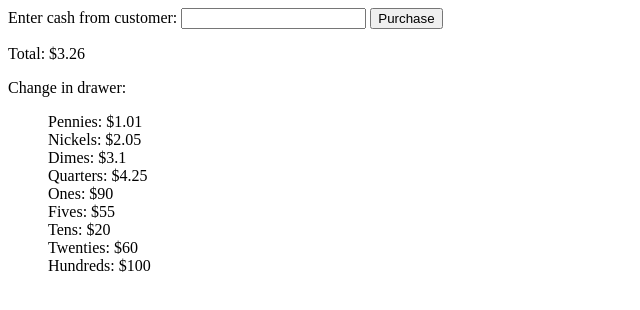
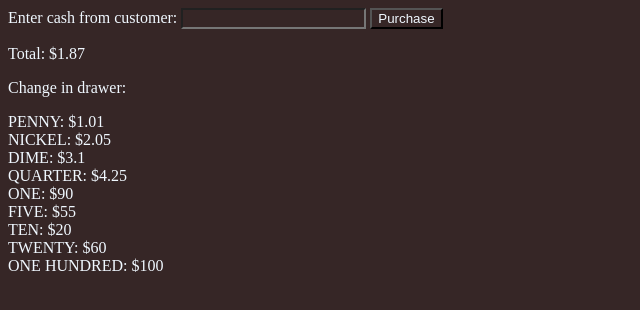
Before and after one commit to Jerimonski/JSproject4, a plain HTML site: page index.html in a window 1280 px wide. Shown: the whole page, without its empty margins (0-640 px from the left). Drawn offline with Linux system fonts and the light colour scheme.

Commit message:
Formacion de la estructura principal del algoritmo

```diff
--- a/index.html
+++ b/index.html
@@ -18,22 +18,11 @@
             </ul>
         </div>
         <label class="label-input" for="text-input">Enter cash from customer:</label>
-        <input class="text-input" id="text-input" type="text">
+        <input class="text-input" id="value-input" type="text">
         <button class="btn" id="purchase-btn">Purchase</button>
-        <div class="cash_register">
-            <p>Total: $3.26</p>
-            <p id="cashMoney">Change in drawer:</p>
-            <ul>
-                <li>Pennies: $1.01</li>
-                <li>Nickels: $2.05</li>
-                <li>Dimes: $3.1</li>
-                <li>Quarters: $4.25</li>
-                <li>Ones: $90</li>
-                <li>Fives: $55</li>
-                <li>Tens: $20</li>
-                <li>Twenties: $60</li>
-                <li>Hundreds: $100</li>
-            </ul>
+        <div class="top-display-screen" id="top-display-screen">
+        </div>
+        <div class="cash_register" id="cash_register">
         </div>
     </main>
     <script src="main.js"></script>
--- a/main.js
+++ b/main.js
@@ -1,19 +1,49 @@
-const cash_customer = document.getElementById("cashMoney");
-console.log(cash_customer.value);
-const total = 2 + 2;
-console.log(total);
-/*   hacerlo de la siguiente manera con un appendChild
-    <li>`${change_in_drawer}`</li>
-    y asi para todos los demas, para que se vayan actualizando
-    sin necestidad de crear un elemento en html
-     <ul>
-                <li>Pennies: $1.01</li>
-                <li>Nickels: $2.05</li>
-                <li>Dimes: $3.1</li>
-                <li>Quarters: $4.25</li>
-                <li>Ones: $90</li>
-                <li>Fives: $55</li>
-                <li>Tens: $20</li>
-                <li>Twenties: $60</li>
-                <li>Hundreds: $100</li>
-            </ul> */
+const value_input = document.getElementById("value-input");
+const cash_register = document.getElementById("cash_register");
+const purchase_btn = document.getElementById("purchase-btn");
+const top_display_screen = document.getElementById("top-display-screen");
+
+let price = 1.87;
+let cid = [
+  ['PENNY', 1.01],
+  ['NICKEL', 2.05],
+  ['DIME', 3.1],
+  ['QUARTER', 4.25],
+  ['ONE', 90],
+  ['FIVE', 55],
+  ['TEN', 20],
+  ['TWENTY', 60],
+  ['ONE HUNDRED', 100]
+];
+
+let denominations = [100, 20, 10, 5, 1, 0.25, 0.1, 0.05, 0.01];
+
+// access to the value in a one array
+const newArrCid = cid.flat();
+
+//Top display screen
+const total = document.createElement("p");
+const textTotal = document.createTextNode(`Total: $${price}`);
+total.appendChild(textTotal);
+top_display_screen.appendChild(total);
+
+
+// Change in drawer
+const change_in_drawer = document.createElement("p");
+const text_change_in_drawer = document.createTextNode("Change in drawer:");
+change_in_drawer.appendChild(text_change_in_drawer);
+cash_register.appendChild(change_in_drawer);
+
+// form change in
+for (let i = 0; i < newArrCid.length; i++){
+    (cash_register.innerHTML += `
+        <li>${newArrCid[i]}: $${newArrCid[i+1]}</li>
+    `)
+    i++;
+};
+
+
+
+// purchase_btn.addEventListener("click", () => {
+
+// });
--- a/styles.css
+++ b/styles.css
@@ -1,8 +1,12 @@
+*{
+    background-color: rgb(54, 38, 38);
+    color: aliceblue;
+}
 /* this hidden is temporary, use js to create a new ul with all elements in */
 .hidden{
     display: none;
 }
 
-ul {
+.cash_register {
     list-style-type: none;
 }
```
